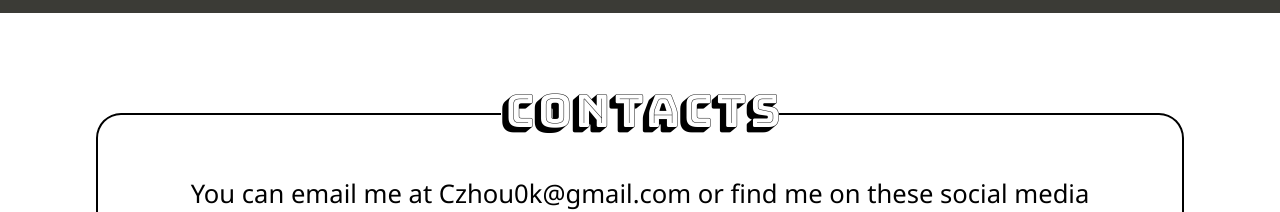
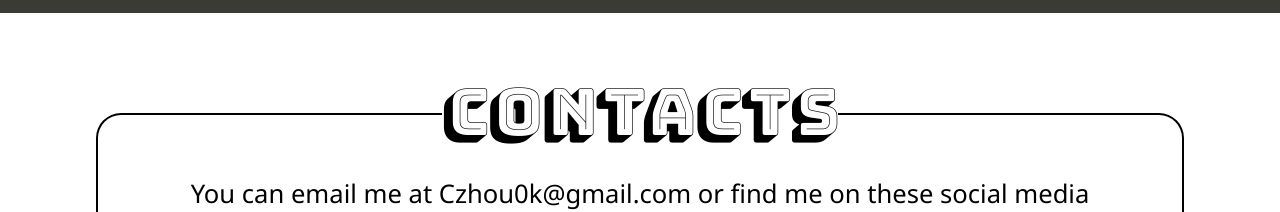
Before and after one commit to StudentCZ/my-website, a React (Create React App) app: page / in a window 1280 px wide. Shown: the part 3991-4203 px from the top of the page. Built offline with nearby package versions, Linux system fonts and the light colour scheme.

Commit message:
change font size of contact header and position

```diff
--- a/src/components/Contact.module.css
+++ b/src/components/Contact.module.css
@@ -19,14 +19,14 @@
   position: absolute;
   width: 100%;
   text-align: center;
-  top: -2.5em;
+  top: -4vw;
 }
 
 .headingText {
   position: relative;
   background-color: white;
   font-family: 'Bungee Shade', cursive;
-  font-size: 3em;
+  font-size: 5vw;
 }
 
 .text {
```
